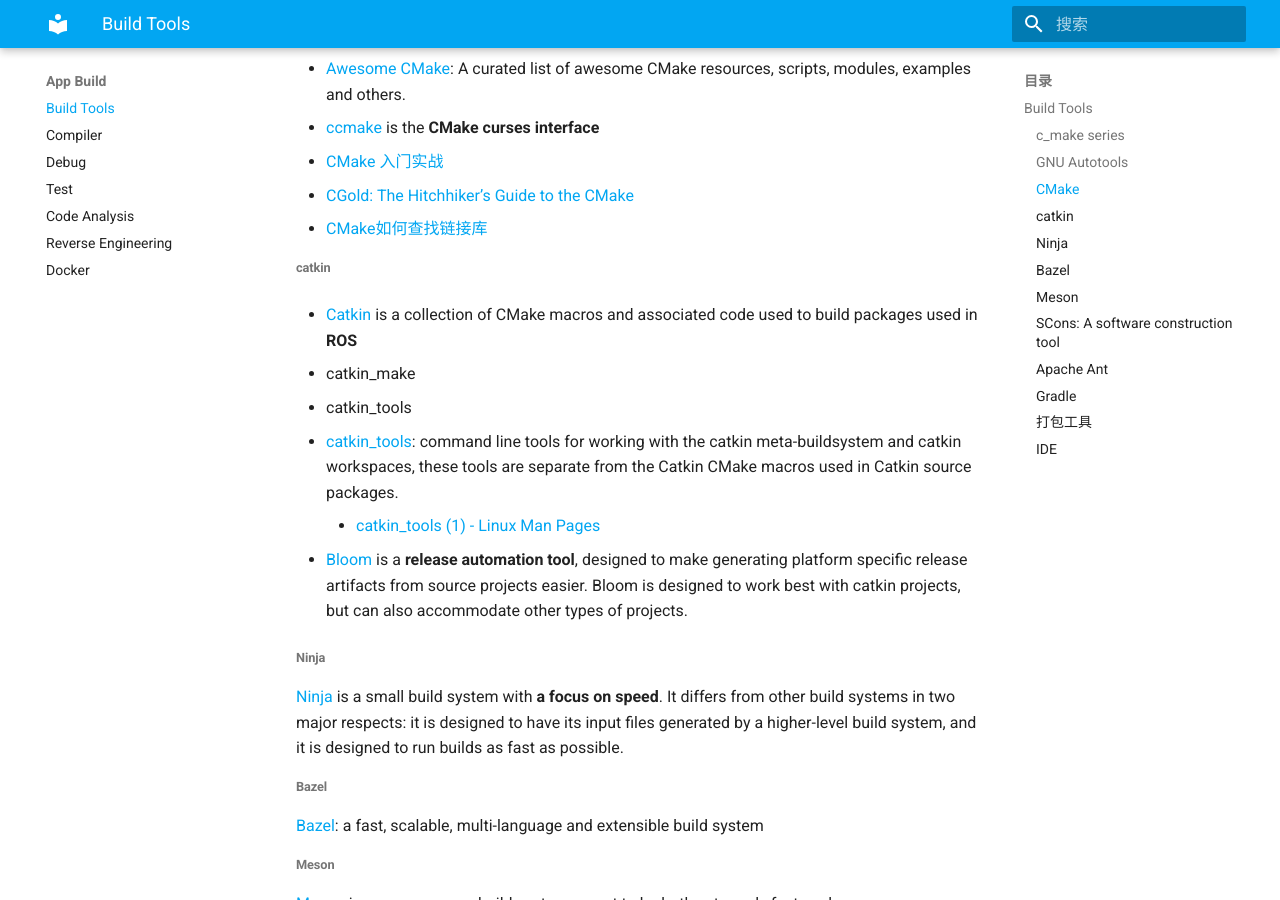
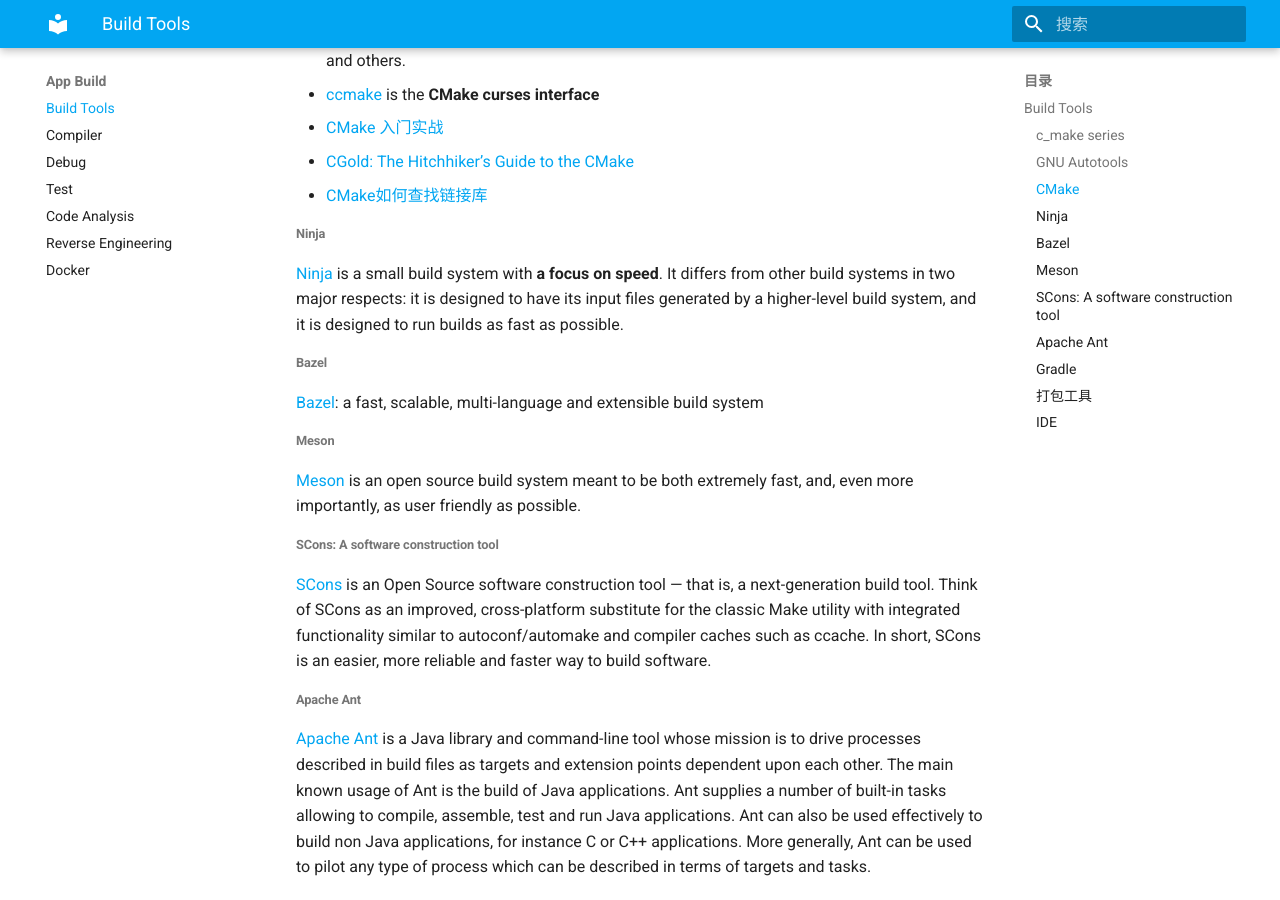
Before and after one commit to cggos/DevOps, an MkDocs documentation site: the page built from docs/03-app_build/build_tools.md, in a window 1280 px wide and 900 px high, scrolled down 1148 px. Built offline with MkDocs 1.6.1 and Material for MkDocs 9.7.7, drawn with Linux system fonts in a browser that asks for light colours.

Commit message:
update docs/03-app_build/build_tools.md

```diff
--- a/docs/03-app_build/build_tools.md
+++ b/docs/03-app_build/build_tools.md
@@ -31,18 +31,6 @@
 * [CMake 入门实战](http://www.hahack.com/codes/cmake/)
 * [CGold: The Hitchhiker’s Guide to the CMake](https://cgold.readthedocs.io/en/latest/)
 * [CMake如何查找链接库](http://www.yeolar.com/note/2014/12/16/cmake-how-to-find-libraries/)
-
-
-### catkin
-
-* [Catkin](http://docs.ros.org/api/catkin/html/) is a collection of CMake macros and associated code used to build packages used in **ROS**
-
-* catkin_make
-* catkin_tools
-  * [catkin_tools](https://catkin-tools.readthedocs.io): command line tools for working with the catkin meta-buildsystem and catkin workspaces, these tools are separate from the Catkin CMake macros used in Catkin source packages.
-    - [catkin_tools (1) - Linux Man Pages](https://www.systutorials.com/docs/linux/man/1-catkin_tools/)
-
-* [Bloom](http://wiki.ros.org/bloom) is a **release automation tool**, designed to make generating platform specific release artifacts from source projects easier. Bloom is designed to work best with catkin projects, but can also accommodate other types of projects.
 
 
 ## Ninja
```
